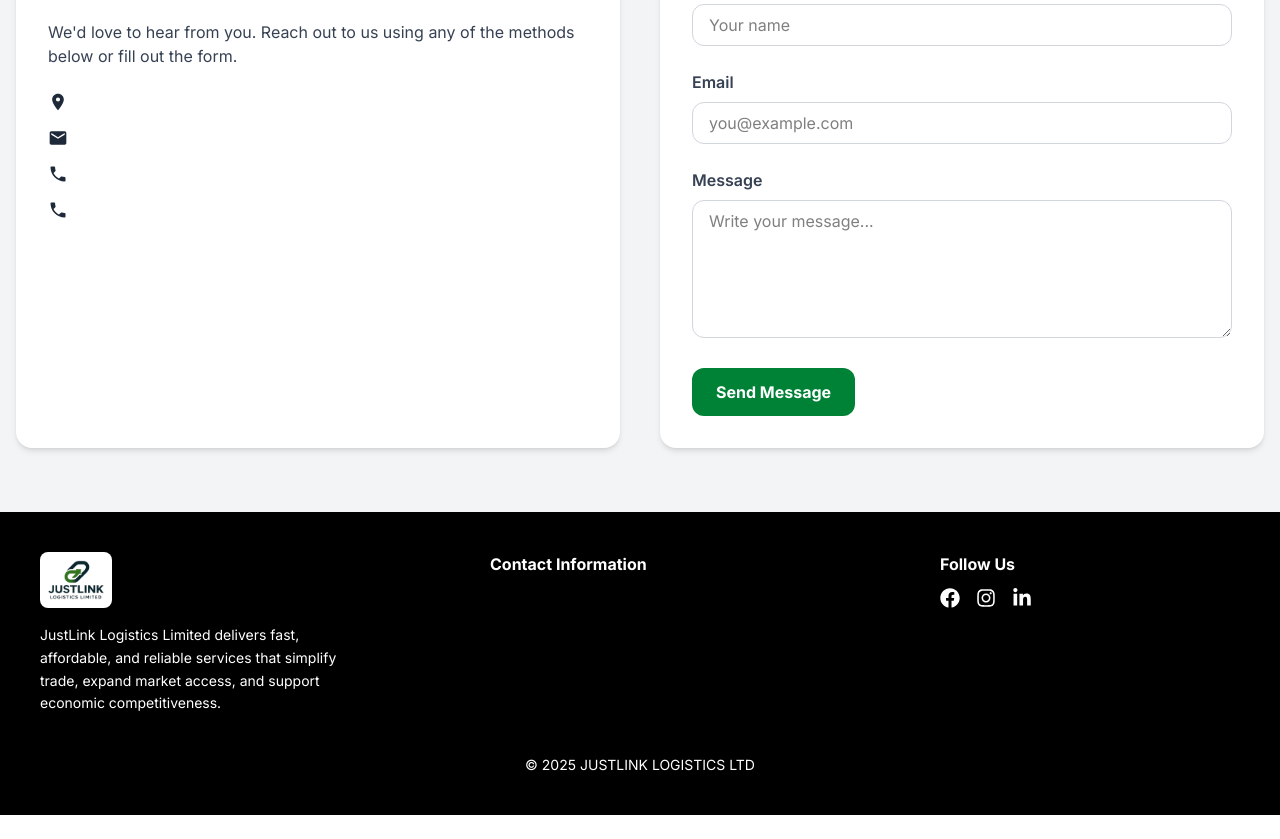
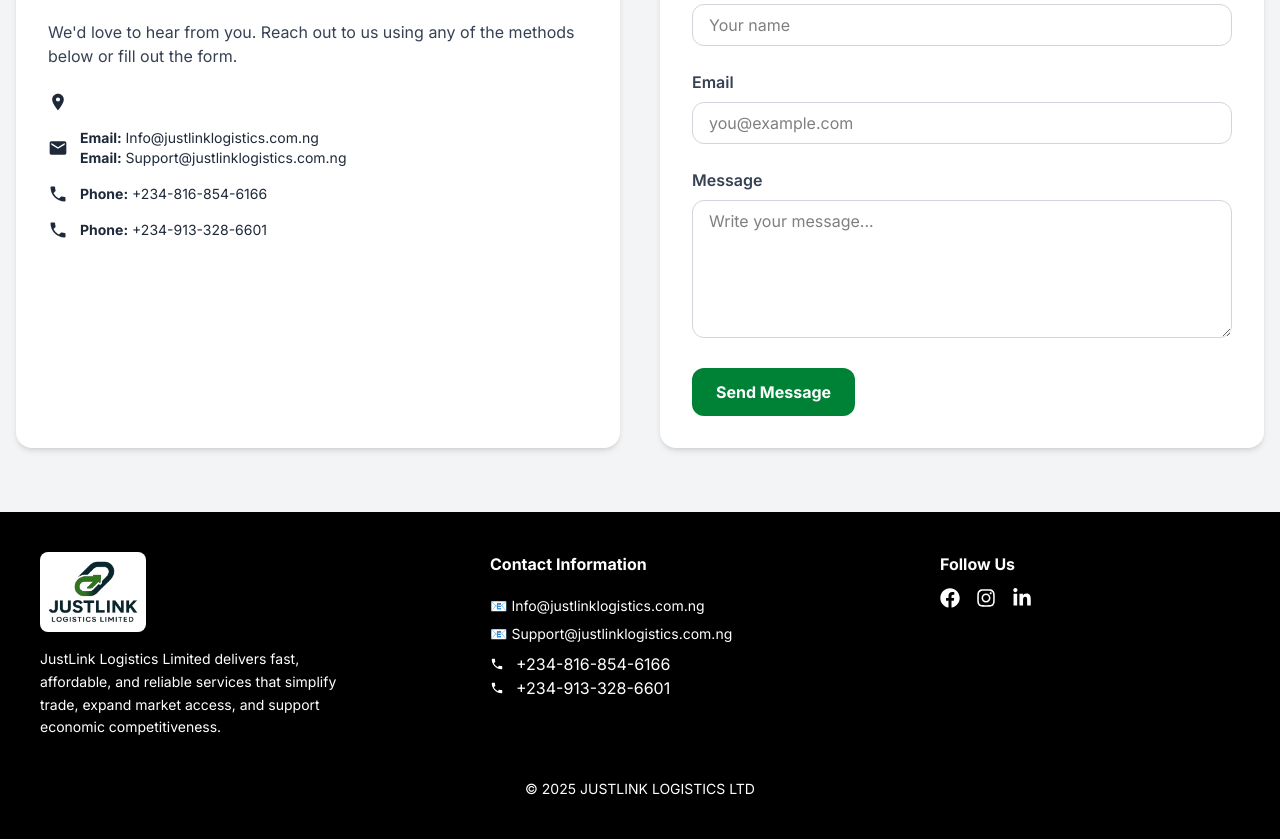
Before and after one commit to fortunejr/justlink, a React (Vite) app: page /contact in a window 1280 px wide. Shown: the part 360-1199 px from the top of the page. Before the commit the page ends 1175 px from the top, so only its background shows below. Built offline with nearby package versions, Linux system fonts and the light colour scheme; a web font is replaced by a local one.

Commit message:
email, number

```diff
--- a/src/Components/Footer/Footer.jsx
+++ b/src/Components/Footer/Footer.jsx
@@ -14,7 +14,7 @@
           {/* Logo and Description */}
           <div className="lg:w-1/4">
             <Link to={"/"}>
-              <img className="h-14 mb-4 bg-white p-2 rounded-lg" src={logo} alt="LumiGrid logo" />
+              <img className="h-20 mb-4 bg-white p-2 rounded-lg" src={logo} alt="Justlink Logo" />
             </Link>
             <p className="text-white text-sm leading-relaxed">
               JustLink Logistics Limited delivers fast, affordable, and reliable services that simplify trade, expand market access, and support economic competitiveness.
@@ -29,31 +29,31 @@
             {/* <p className="text-white text-sm">
               📍 B46 Marcus Gundiri Street, Sunshine Estate, Gwarimpa,FCT-Abuja,
               Nigeria
-            </p>
-            <a href="mailto:info@muuvilitylogisticsltd.com">
+            </p> */}
+            <a href="mailto:Info@justlinklogistics.com.ng">
               <p className="text-white text-sm mt-2">
-                📧 info@muuvilitylogistics.com
+                📧 Info@justlinklogistics.com.ng
               </p>
             </a>
-            <a href="mailto:muuvylitylogisticsltd825@gmail.com">
+            <a href="mailto:Support@justlinklogistics.com.ng">
               <p className="text-white text-sm mt-2">
-                📧 imuuvylitylogisticsltd825@gmail.com
+                📧 Support@justlinklogistics.com.ng
               </p>
             </a>
-            <a href="tel:+2349091112210">
+            <a href="tel:+2348168546166">
               <p className="flex items-center gap-3 text-white mt-2">
                 <MdPhone className="text-white text-sm" />
-                <span> +234-909-111-2210
+                <span> +234-816-854-6166
                 </span>
               </p>
             </a>
-            <a href="tel:+2348163647971">
+            <a href="tel:+2349133286601">
               <p className="flex items-center gap-3 text-white">
                 <MdPhone className="text-white text-sm" />
-                <span> +234-816-364-7971
+                <span> +234-913-328-6601
                 </span>
               </p>
-            </a> */}
+            </a>
           </div>
 
 
--- a/src/Pages/Contact/Contact.jsx
+++ b/src/Pages/Contact/Contact.jsx
@@ -58,31 +58,29 @@
                     <strong>Address:</strong> B46 Marcus Gundiri Street, Sunshine Estate, Gwarimpa,FCT-Abuja, Nigeria
                   </span> */}
                 </p>
-              {/* <a href="mailto:info@omphoenixlimited.com.ng"> */}
                 <p className="flex items-center gap-3">
                   <MdEmail className="text-customBlue text-xl gap-4" />
-                  {/* <span>
-                    <p><a href="mailto:info@muuvilitylogisticsltd.com"><strong>Email:</strong> info@muuvilitylogisticsltd.com</a></p>
-                    <p><a href="mailto:muuvylitylogisticsltd825@gmail.com"><strong>Email:</strong> imuuvylitylogisticsltd825@gmail.com</a></p>
-                  </span> */}
+                  <span>
+                    <p><a href="mailto:Info@justlinklogistics.com.ng"><strong>Email:</strong> Info@justlinklogistics.com.ng</a></p>
+                    <p><a href="mailto:Support@justlinklogistics.com.ng"><strong>Email:</strong> Support@justlinklogistics.com.ng</a></p>
+                  </span>
                 </p>
-              {/* </a> */}
-              {/* <a href="tel:+2349091112210"> */}
+              <a href="tel:+2348168546166">
                 <p className="flex items-center gap-3">
                   <MdPhone className="text-customBlue text-xl" />
-                  {/* <span>
-                    <strong>Phone:</strong> +234-909-111-2210
-                  </span> */}
+                  <span>
+                    <strong>Phone:</strong> +234-816-854-6166
+                  </span>
                 </p>
-              {/* </a> */}
-              {/* <a href="tel:+2348163647971"> */}
+              </a>
+              <a href="tel:+2349133286601">
                 <p className="flex items-center gap-3">
                   <MdPhone className="text-customBlue text-xl" />
-                  {/* <span>
-                    <strong>Phone:</strong> +234-816-364-7971
-                  </span> */}
+                  <span>
+                    <strong>Phone:</strong> +234-913-328-6601
+                  </span>
                 </p>
-              {/* </a> */}
+              </a>
             </div>
           </div>
 
```
